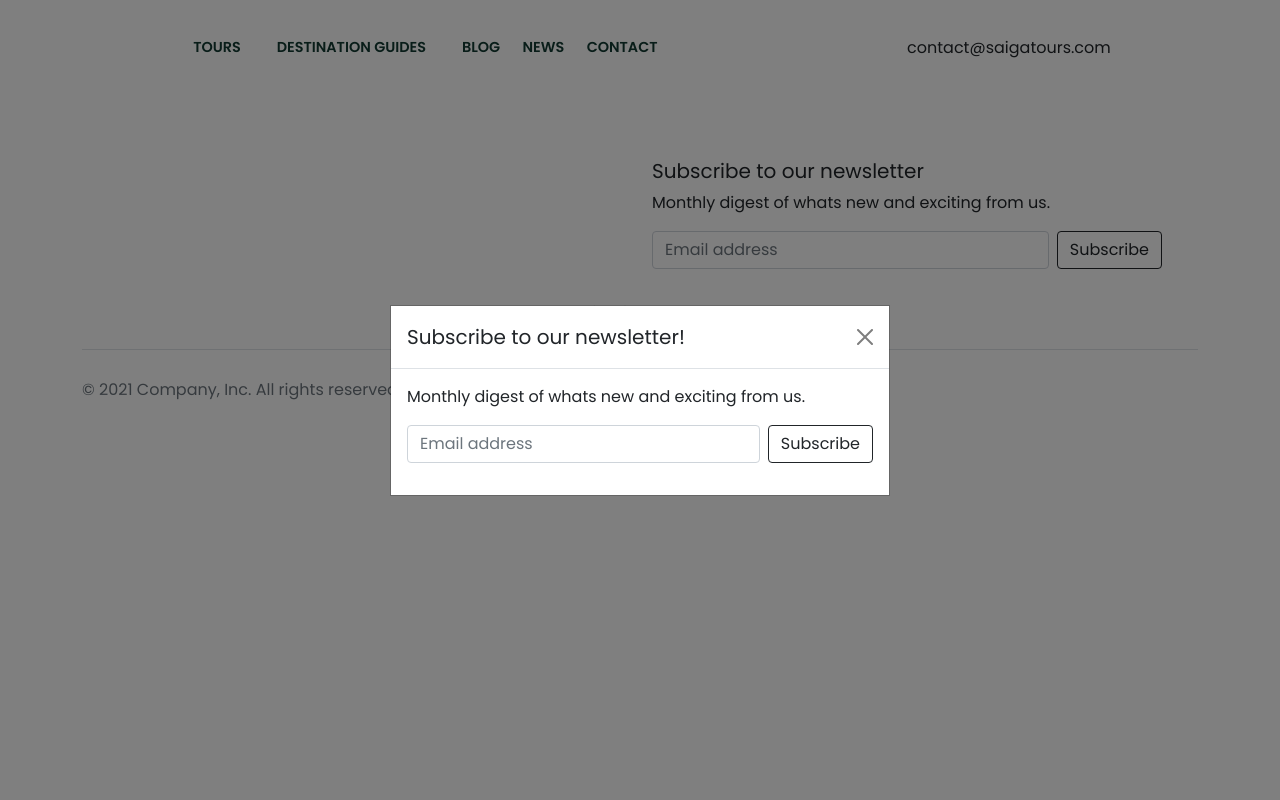
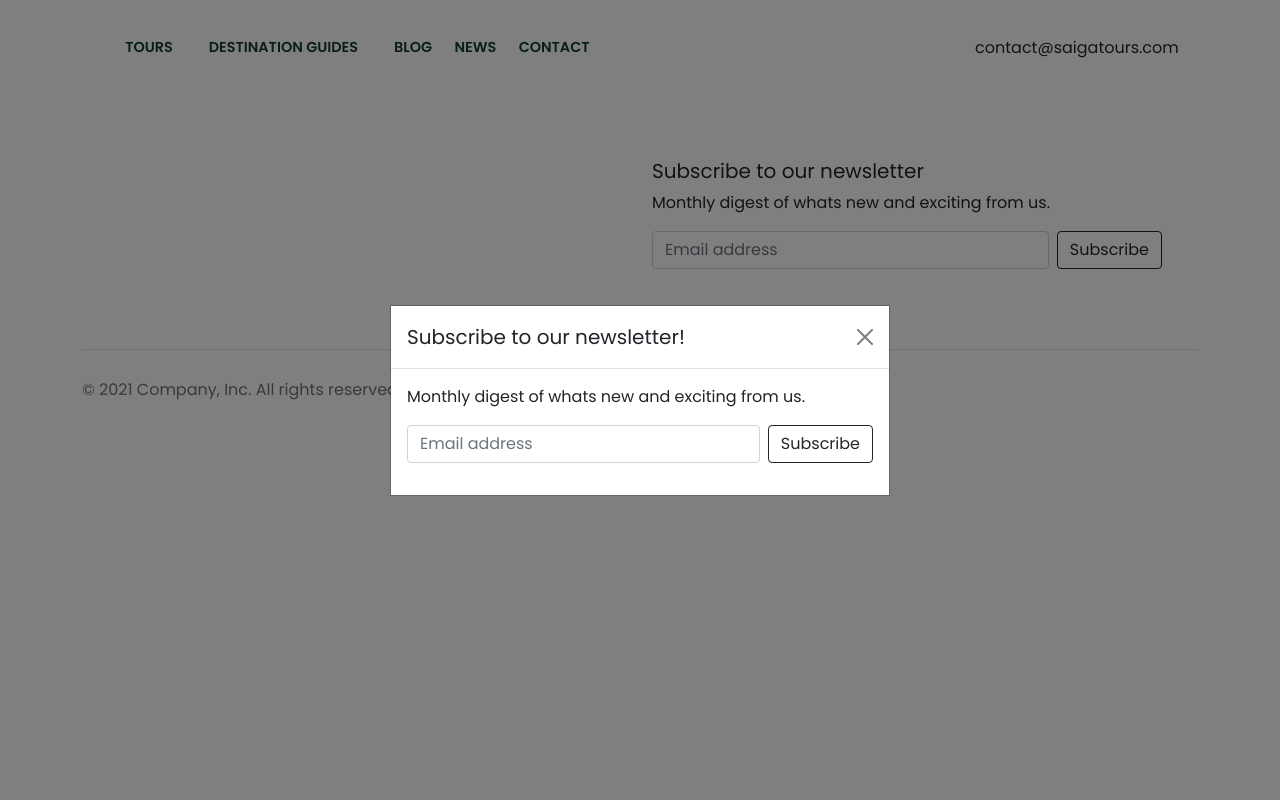
Before and after one commit to duncrob99/saiga-tours, a Django app: template main/templates/main/main.html in a window 1280 px wide. Run offline with Django 3.2, Linux system fonts and the light colour scheme; the template is opened without the code that fills it: values that come from a table or form of the project are taken from there, others are empty; parts of the project's set-up code (start-up, migrations or seed data) failed here and were passed over; some libraries are stand-ins or nearby versions.

Commit message:
Removed extra margin in navbar.

```diff
--- a/main/static/css/navbar.css
+++ b/main/static/css/navbar.css
@@ -17,10 +17,6 @@
 .navbar {
     background: var(--accent-background);
     z-index: 1000;
-}
-
-.navbar > .container {
-    padding: 0 5rem;
 }
 
 .navbar .dropdown-menu li {
@@ -109,10 +105,6 @@
     .main-nav {
         padding: 1rem 0;
     }
-
-    .navbar > .container {
-        padding: 0 1rem;
-    }
 }
 
 .dropdown-toggle-split {
```
